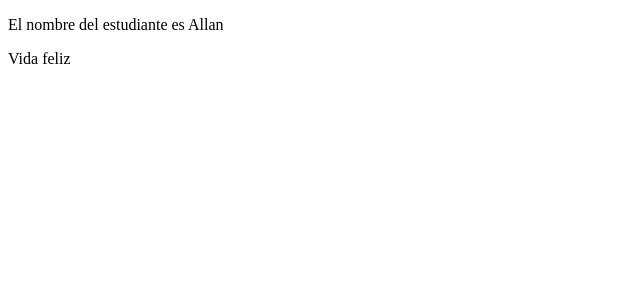
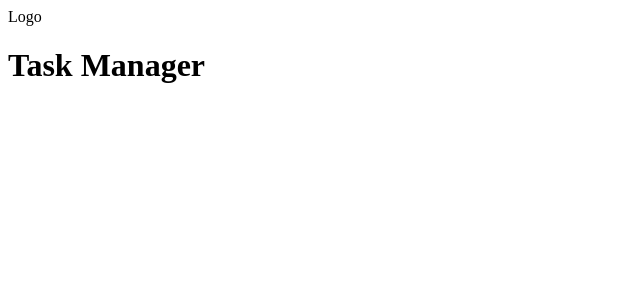
Before and after one commit to AllanAcostaM/Task_Manager, a React (Vite) app: page / in a window 1280 px wide. Shown: the top 300 px of the page, without its empty margins (0-640 px from the left). Built offline with nearby package versions, Linux system fonts and the light colour scheme.

Commit message:
React: Creacion de componentes

```diff
--- a/src/App.jsx
+++ b/src/App.jsx
@@ -1,13 +1,11 @@
 import "./app.css"
+import Header from "./components/Header";
 
-const nombre = "Allan"
-const edad = 21
 
 function App() {
   return (
     <>
-    <p>El nombre del estudiante es {nombre}</p>
-    <p>{edad > 21 ? "Vida triste" : "Vida feliz"}</p>
+     <Header />
     </>
   )
 }
--- /dev/null
+++ b/src/components/Header.jsx
@@ -0,0 +1,12 @@
+import Logo from "./Logo";
+
+const Header = () => {
+  return (
+    <header>
+        <Logo />
+        <h1>Task Manager</h1>
+        </header>
+  );
+};
+
+export default Header
--- /dev/null
+++ b/src/components/Logo.jsx
@@ -0,0 +1,7 @@
+const Logo = () => {
+  return (
+    <div className="logo">Logo</div>
+  )
+}
+
+export default Logo
```
